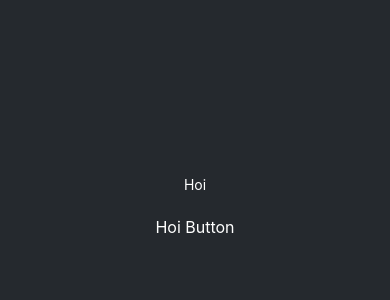
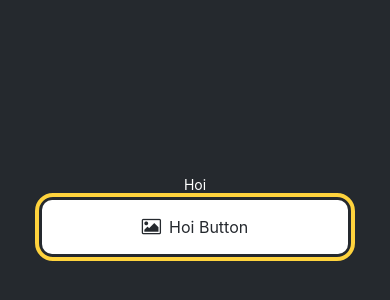
Before and after one commit to Shane-sama/ToDo_0120, a React Native app in the folder ToDo_App_0120/: screen / in a window 390 px wide. Shown: the part 204-504 px from the top of the page. Built offline with nearby package versions, Linux system fonts and the light colour scheme.

Commit message:
Button design
Button design

```diff
--- a/ToDo_App_0120/App.js
+++ b/ToDo_App_0120/App.js
@@ -1,13 +1,15 @@
 import { StatusBar } from 'expo-status-bar';
 import { StyleSheet, Text, View } from 'react-native';
+
 import Button from './components/Button';
+
 
 export default function App() {
   return (
     <View style={styles.container}>
       <Text style={{ color: '#fff' }}>Hoi</Text>
       <View style={styles.footerContainer}>
-        <Button label="Hoi Button" />
+        <Button theme="primary" label="Hoi Button" />
       </View>
       <StatusBar style="auto" />
     </View>
--- a/ToDo_App_0120/components/Button.js
+++ b/ToDo_App_0120/components/Button.js
@@ -1,6 +1,27 @@
 import { StyleSheet, View, Pressable, Text } from 'react-native';
+import FontAwesome from "@expo/vector-icons/FontAwesome";
 
-export default function Button({ label }) {
+export default function Button({ label, theme }) {
+    if (theme === "primary") {
+        return (
+            <View
+            style={[styles.buttonContainer, { borderWidth: 4, borderColor: "#ffd33d", borderRadius: 18 }]}
+            >
+                <Pressable
+                style={[styles.button, { backgroundColor: "#fff" }]}
+                onPress={() => alert('hmm...')}
+                >
+                    <FontAwesome
+                        name="picture-o"
+                        size={18}
+                        color="#25292e"
+                        style={styles.buttonIcon}
+                    />
+                <Text style={[styles.buttonLabel, { color: "#25292e" }]}>{label}</Text>
+                </Pressable>
+            </View>
+        );
+    }
     return (
         <View style={styles.buttonContainer}>
             <Pressable style={styles.button} onPress={() => alert('hmm...')}>
@@ -34,4 +55,8 @@
     color: '#fff',
     fontSize: 16,
   },
+  footerContainer: {
+    flex: 1 / 3,
+    alignItems: 'center',
+  },
 });
--- a/ToDo_App_0120/package.json
+++ b/ToDo_App_0120/package.json
@@ -9,6 +9,7 @@
     "web": "expo start --web"
   },
   "dependencies": {
+    "@expo/vector-icons": "^13.0.0",
     "@expo/webpack-config": "^19.0.0",
     "expo": "^49.0.17",
     "expo-status-bar": "~1.6.0",
```
Lines whose indentation alone changed are shown as unchanged.
